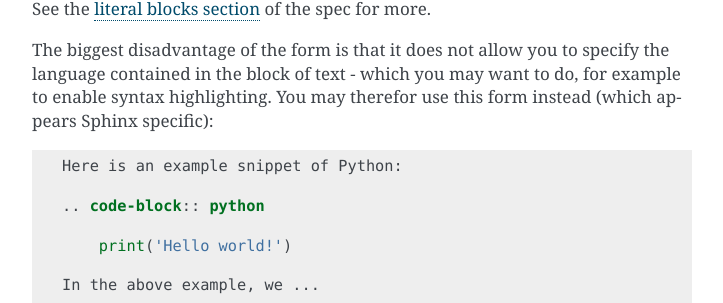
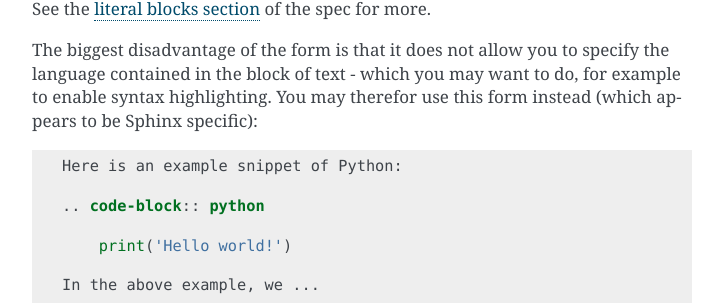
Before and after one commit to scode/docs, a Sphinx documentation site: the page built from docs/source/software/rstquil.rst, in a window 1280 px wide and 900 px high, scrolled down 1581 px. Shown: the part 222-525 px from the top of the window, without its empty margins (388-1111 px from the left). Built offline with Sphinx 7.4.7, drawn with Linux system fonts in a browser that asks for light colours.

Commit message:
Remove stray back tick, fix phrasing.

```diff
--- a/docs/source/software/rstquil.rst
+++ b/docs/source/software/rstquil.rst
@@ -40,7 +40,7 @@
 Suggestions/feedback? Feel free to `file a github issue
 <https://github.com/scode/docs/issues>`__, open a pull request `on
 github <https://github.com/scode/docs>`__, or just `email me
-<mailto:peter.schuller@infidyne.com>`__.`
+<mailto:peter.schuller@infidyne.com>`__.
 
 Inline literals
 ---------------
@@ -103,7 +103,7 @@
 The biggest disadvantage of the form is that it does not allow you to
 specify the language contained in the block of text - which you may
 want to do, for example to enable syntax highlighting. You may
-therefor use this form instead (which appears Sphinx specific):
+therefor use this form instead (which appears to be Sphinx specific):
 
 .. code-block:: rst
 
```
